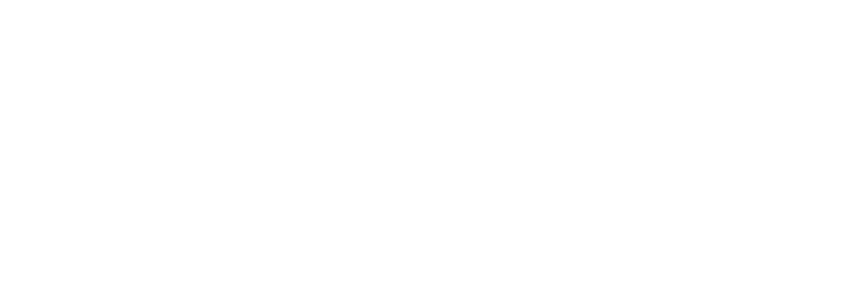
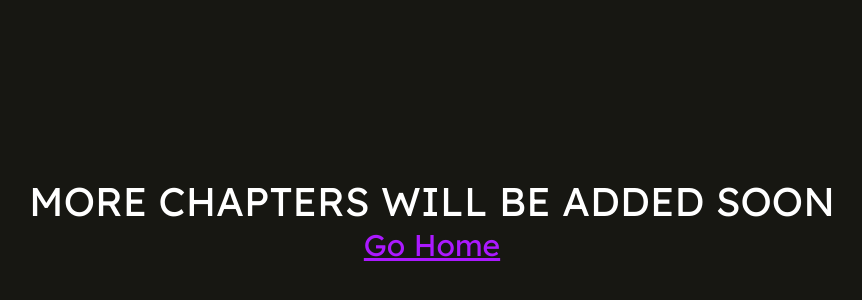
Before and after one commit to AayushMainali-Github/programming-mastery-js, a React (Create React App) app: page /soon in a window 1280 px wide. Before the commit this address had no page. Shown: the part 180-480 px from the top of the page, without its empty margins (208-1070 px from the left). Built offline with nearby package versions, Linux system fonts and the light colour scheme.

Commit message:
Error Page

```diff
--- a/src/Components/Navigation.tsx
+++ b/src/Components/Navigation.tsx
@@ -18,6 +18,8 @@ import ArrayMethods from "../Screens/ArrayMethods/ArrayMethods";
 import Math from "../Screens/Math/Math";
 import Objects from "../Screens/Objects/Objects";
 import Events from "../Screens/Events/Events";
+import Error from "../Screens/Error/Error";
+import Soon from "../Screens/Soon/Soon";
 
 const Navigation = () => {
   return (
@@ -41,6 +43,8 @@ const Navigation = () => {
           <Route path="/arraymethods" element={<ArrayMethods />} />
           <Route path="/objects" element={<Objects />} />
           <Route path="/events" element={<Events />} />
+          <Route path="/soon" element={<Soon />} />
+          <Route path="*" element={<Error />} />
         </Route>
       </Routes>
     </BrowserRouter>
--- /dev/null
+++ b/src/Screens/Error/Error.tsx
@@ -0,0 +1,31 @@
+import React from "react";
+
+const Error = () => {
+  return (
+    <div
+      className="screenContainer"
+      style={{
+        height: "100vh",
+        justifyContent: "center",
+        fontSize: 100,
+        color: "white",
+        textAlign: "center",
+      }}
+    >
+      404
+      <br /> ERROR
+      <a
+        href="/"
+        style={{
+          color: "rgb(171, 25, 255)",
+
+          fontSize: 30,
+        }}
+      >
+        Go Home
+      </a>
+    </div>
+  );
+};
+
+export default Error;
--- /dev/null
+++ b/src/Screens/Soon/Soon.tsx
@@ -0,0 +1,30 @@
+import React from "react";
+
+const Soon = () => {
+  return (
+    <div
+      className="screenContainer"
+      style={{
+        height: "100vh",
+        justifyContent: "center",
+        fontSize: 40,
+        color: "white",
+        textAlign: "center",
+      }}
+    >
+      MORE CHAPTERS WILL BE ADDED SOON
+      <a
+        href="/"
+        style={{
+          color: "rgb(171, 25, 255)",
+
+          fontSize: 30,
+        }}
+      >
+        Go Home
+      </a>
+    </div>
+  );
+};
+
+export default Soon;
```
